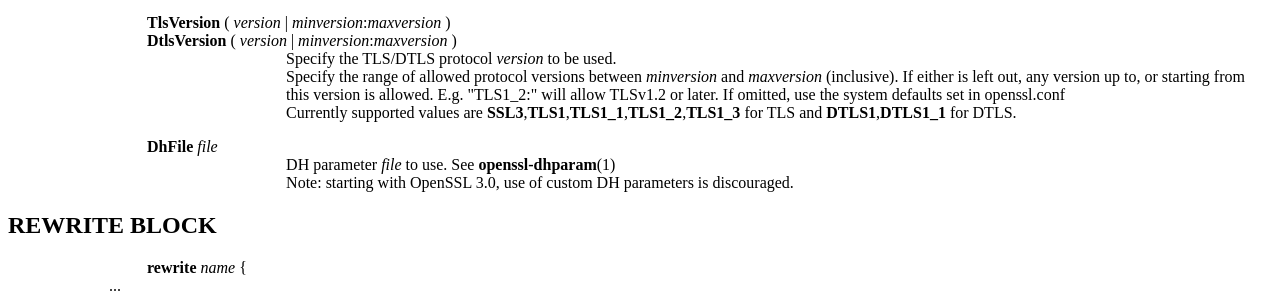
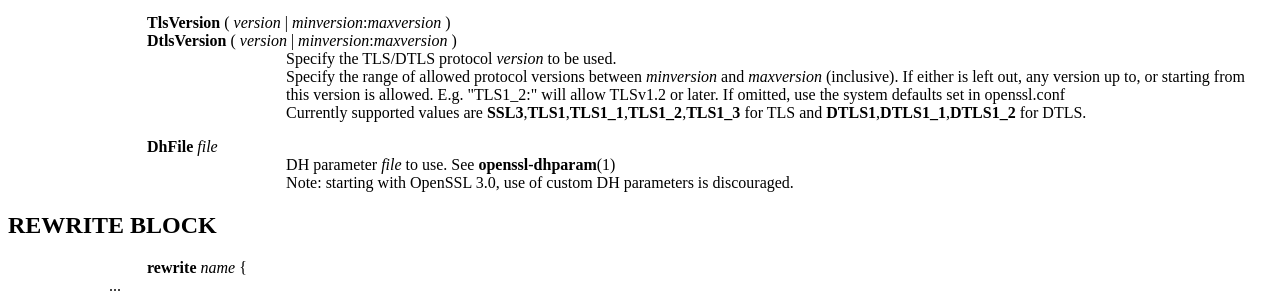
Before and after one commit to radsecproxy/radsecproxy.github.io, a Jekyll site: the page radsecproxy.conf.html, which Jekyll copies as it is, in a window 1280 px wide and 900 px high, scrolled down 8241 px. Shown: the part 156-451 px from the top of the window. Built offline with Jekyll 4.4.1, drawn with Linux system fonts in a browser that asks for light colours.

Commit message:
radsecproxy 1.9.2 release

```diff
--- a/_config.yml
+++ b/_config.yml
@@ -2,8 +2,8 @@ theme: jekyll-theme-slate
 title: radsecproxy
 description: a generic RADIUS proxy with RadSec support
 show_downloads: true
-download_version: v1.9.1
+download_version: v1.9.2
 github:
   repository_url: https://github.com/radsecproxy/radsecproxy
-  tar_url: https://github.com/radsecproxy/radsecproxy/releases/download/1.9.1/radsecproxy-1.9.1.tar.gz
-  asc_url: https://github.com/radsecproxy/radsecproxy/releases/download/1.9.1/radsecproxy-1.9.1.tar.gz.asc
+  tar_url: https://github.com/radsecproxy/radsecproxy/releases/download/1.9.2/radsecproxy-1.9.2.tar.gz
+  asc_url: https://github.com/radsecproxy/radsecproxy/releases/download/1.9.2/radsecproxy-1.9.2.tar.gz.asc
--- a/radsecproxy-hash.html
+++ b/radsecproxy-hash.html
@@ -1,5 +1,5 @@
 <!-- Creator     : groff version 1.19.2 -->
-<!-- CreationDate: Mon Oct 25 16:59:38 2021 -->
+<!-- CreationDate: Mon Jan 23 16:16:57 2023 -->
 <!DOCTYPE html PUBLIC "-//W3C//DTD HTML 4.01 Transitional//EN"
 "http://www.w3.org/TR/html4/loose.dtd">
 <html>
--- a/radsecproxy.conf.html
+++ b/radsecproxy.conf.html
@@ -1,5 +1,5 @@
 <!-- Creator     : groff version 1.19.2 -->
-<!-- CreationDate: Mon Oct 25 16:59:39 2021 -->
+<!-- CreationDate: Mon Jan 23 16:16:57 2023 -->
 <!DOCTYPE html PUBLIC "-//W3C//DTD HTML 4.01 Transitional//EN"
 "http://www.w3.org/TR/html4/loose.dtd">
 <html>
@@ -1144,7 +1144,8 @@ TLSv1.2 or later. If omitted, use the system defaults set in
 openssl.conf <br>
 Currently supported values are
 <b>SSL3</b>,<b>TLS1</b>,<b>TLS1_1</b>,<b>TLS1_2</b>,<b>TLS1_3</b>
-for TLS and <b>DTLS1</b>,<b>DTLS1_1</b> for DTLS.</p>
+for TLS and <b>DTLS1</b>,<b>DTLS1_1</b>,<b>DTLS1_2</b> for
+DTLS.</p>
 
 <p style="margin-left:11%; margin-top: 1em"><b>DhFile</b>
 <i>file</i></p>
--- a/radsecproxy.html
+++ b/radsecproxy.html
@@ -1,5 +1,5 @@
 <!-- Creator     : groff version 1.19.2 -->
-<!-- CreationDate: Mon Oct 25 16:59:38 2021 -->
+<!-- CreationDate: Mon Jan 23 16:16:57 2023 -->
 <!DOCTYPE html PUBLIC "-//W3C//DTD HTML 4.01 Transitional//EN"
 "http://www.w3.org/TR/html4/loose.dtd">
 <html>
```
